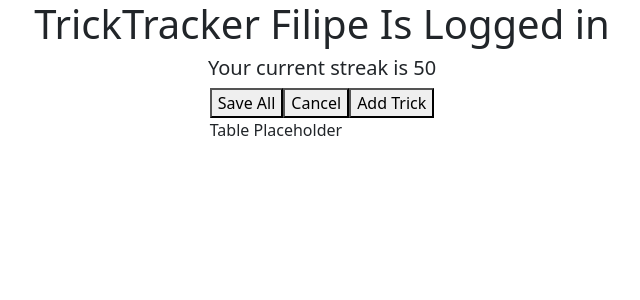
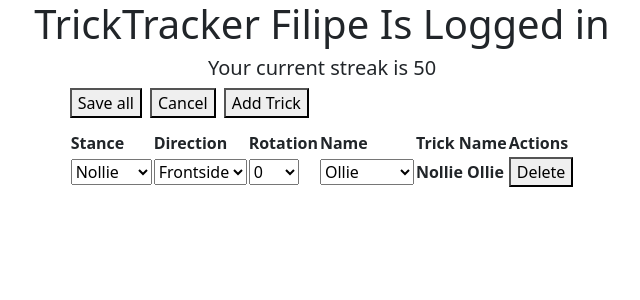
Before and after one commit to liperod04/skateboardtrick_tracker, a React (Vite) app in the folder skateboardtrick_tracker/: page /trackerpage in a window 1280 px wide. Both pictures are taken after a click on the button "Edit". Shown: the top 300 px of the page, without its empty margins (318-958 px from the left). Built offline with nearby package versions, Linux system fonts and the light colour scheme.

Commit message:
working trick tracker component +editing implementation

```diff
--- a/skateboardtrick_tracker/src/components/TrickTracker.jsx
+++ b/skateboardtrick_tracker/src/components/TrickTracker.jsx
@@ -13,7 +13,7 @@ function TrickTracker() {
       id: crypto.randomUUID(),
       stanceId: 0,
       directionId: 0,
-      rotation: 0,
+      rotationId: 0,
       basicTrickId: 0,
       notes: "",
     },
@@ -27,13 +27,16 @@ function TrickTracker() {
   const stanceById = useMemo(() => toMap(trickStance), []);
   const directionById = useMemo(() => toMap(trickDirection), []);
   const trickById = useMemo(() => toMap(trickOptions), []);
+  const rotationById = useMemo(() => toMap(trickRotation), []);
 
   const fullTrickName = (r) => {
+    const rotLabel = rotationById[r.rotationId];
+
     const parts = [
       stanceById[r.stanceId],
       r.directionId ? directionById[r.directionId] : null,
-      r.rotation ? String(r.rotation) : null,
-      trickById[r.baseTrickId],
+      rotLabel !== "0" ? rotLabel : null,
+      trickById[r.basicTrickId],
     ].filter(Boolean);
     return parts.join(" ");
   };
@@ -57,7 +60,7 @@ function TrickTracker() {
       id: crypto.randomUUID(),
       stanceId: trickStance[0].id,
       directionId: trickDirection[0].id,
-      rotation: trickRotation[0].id,
+      rotationId: trickRotation[0].id,
       basicTrickId: trickOptions[0].id,
       notes: "",
     };
@@ -69,24 +72,155 @@ function TrickTracker() {
     }
   };
 
+  const onFieldChange = (rowId, field) => (e) => {
+    const raw = e.target.value;
+    const value = field.endsWith("Id") ? Number(raw) : raw;
+
+    setDraft((prev) =>
+      prev.map((r) => (r.id === rowId ? { ...r, [field]: value } : r))
+    );
+  };
+
   return (
     <div>
-      <div className="toolbar">
+      <div
+        className="toolbar"
+        style={{ display: "flex", gap: 8, marginBottom: 12 }}
+      >
         {!isEditing ? (
           <>
-            <button onClick={startEdit}>Edit</button>
-            <button onClick={addRow}>Add +</button>
+            <button type="button" onClick={startEdit}>
+              Edit
+            </button>
+            <button type="button" onClick={addRow}>
+              Add new +
+            </button>
           </>
         ) : (
           <>
-            <button onClick={saveAll}>Save All</button>
-            <button onClick={cancelEdit}>Cancel</button>
-            <button onClick={addRow}>Add Trick</button>
+            <button type="button" onClick={saveAll}>
+              Save all
+            </button>
+            <button type="button" onClick={cancelEdit}>
+              Cancel
+            </button>
+            <button type="button" onClick={addRow}>
+              Add Trick
+            </button>
           </>
         )}
       </div>
-      {/* table will go here */}
-      <div>Table Placeholder</div>
+
+      <table className="trick-table">
+        <thead>
+          <tr>
+            <th>Stance</th>
+            <th>Direction</th>
+            <th>Rotation</th>
+            <th>Name</th>
+            <th>Trick Name</th>
+            <th>Actions</th>
+          </tr>
+        </thead>
+
+        <tbody>
+          {(isEditing ? draft : items).map((row) => (
+            <tr key={row.id}>
+              {isEditing ? (
+                <>
+                  <td>
+                    <select
+                      value={row.stanceId}
+                      onChange={onFieldChange(row.id, "stanceId")}
+                    >
+                      {trickStance.map((o) => (
+                        <option key={o.id} value={o.id}>
+                          {o.name}
+                        </option>
+                      ))}
+                    </select>
+                  </td>
+
+                  <td>
+                    <select
+                      value={row.directionId}
+                      onChange={onFieldChange(row.id, "directionId")}
+                    >
+                      {trickDirection.map((o) => (
+                        <option key={o.id} value={o.id}>
+                          {o.name}
+                        </option>
+                      ))}
+                    </select>
+                  </td>
+
+                  <td>
+                    <select
+                      value={row.rotationId}
+                      onChange={onFieldChange(row.id, "rotationId")}
+                    >
+                      {trickRotation.map((o) => (
+                        <option key={o.id} value={o.id}>
+                          {o.name}
+                        </option>
+                      ))}
+                    </select>
+                  </td>
+
+                  <td>
+                    <select
+                      value={row.basicTrickId}
+                      onChange={onFieldChange(row.id, "basicTrickId")}
+                    >
+                      {trickOptions.map((o) => (
+                        <option key={o.id} value={o.id}>
+                          {o.name}
+                        </option>
+                      ))}
+                    </select>
+                  </td>
+
+                  <td>
+                    <strong>{fullTrickName(row)}</strong>
+                  </td>
+
+                  <td>
+                    <button
+                      type="button"
+                      onClick={() =>
+                        setDraft((prev) => prev.filter((r) => r.id !== row.id))
+                      }
+                    >
+                      Delete
+                    </button>
+                  </td>
+                </>
+              ) : (
+                <>
+                  {/* READ MODE */}
+                  <td>{stanceById[row.stanceId]}</td>
+                  <td>{directionById[row.directionId]}</td>
+                  <td>{rotationById[row.rotationId]}</td>
+                  <td>{trickById[row.basicTrickId]}</td>
+                  <td>
+                    <strong>{fullTrickName(row)}</strong>
+                  </td>
+                  <td>
+                    <button
+                      type="button"
+                      onClick={() =>
+                        setItems((prev) => prev.filter((r) => r.id !== row.id))
+                      }
+                    >
+                      Delete
+                    </button>
+                  </td>
+                </>
+              )}
+            </tr>
+          ))}
+        </tbody>
+      </table>
     </div>
   );
 }
```
